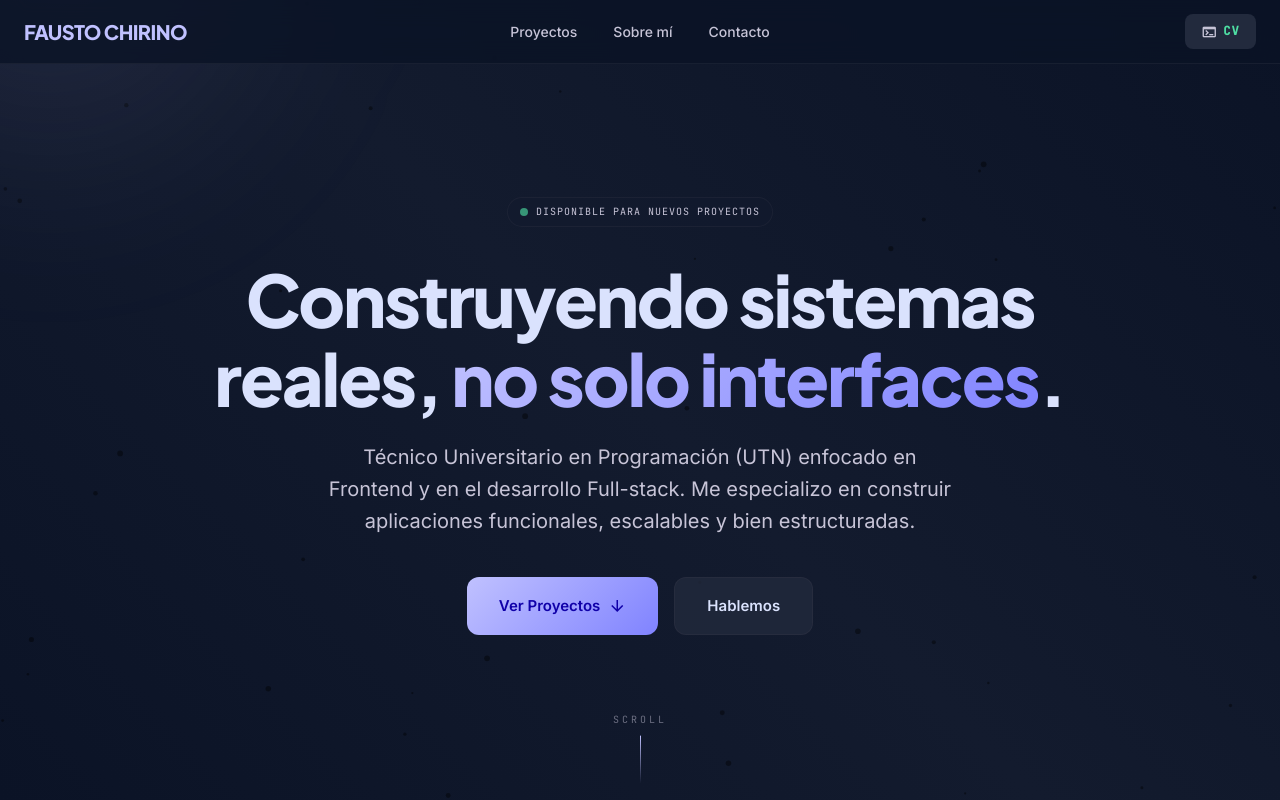
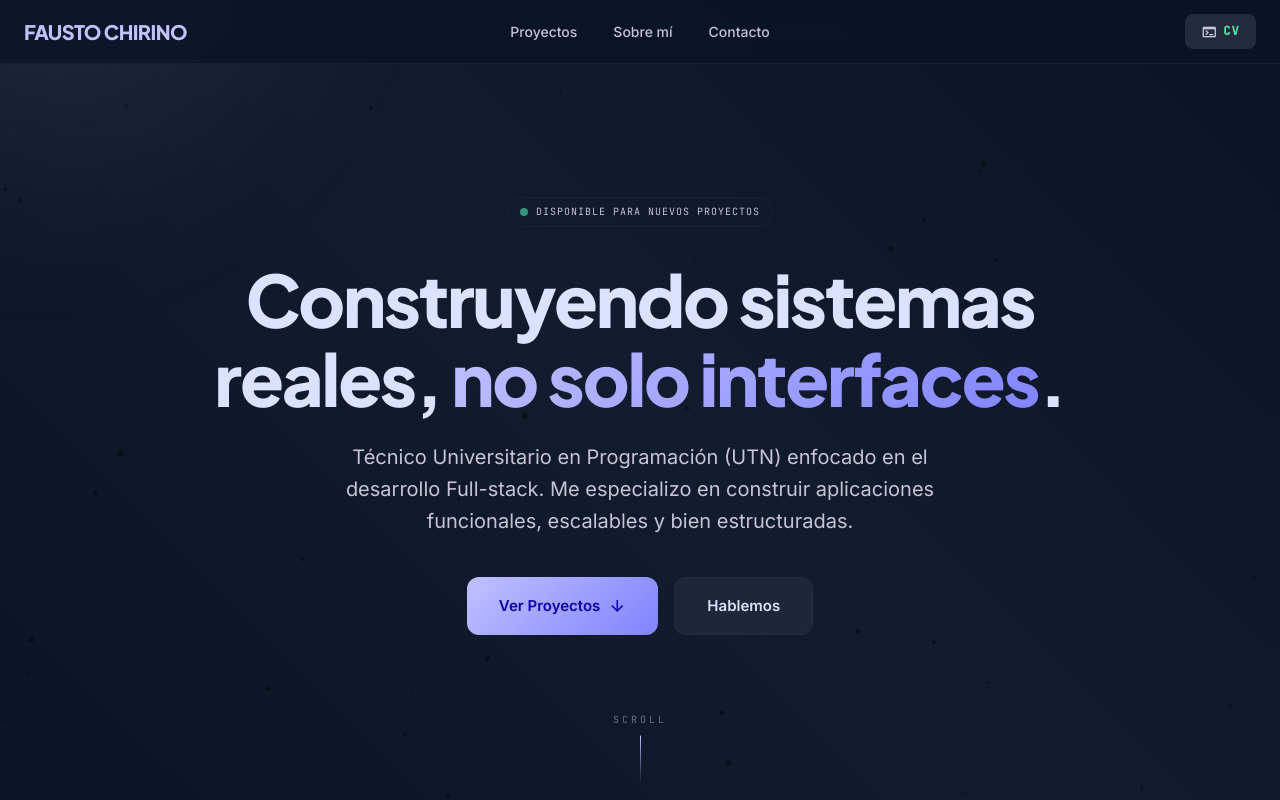
Before and after one commit to NogFait/PortaFolio, a React (Vite) app: page / in a window 1280 px wide. Shown: the top 800 px of the page. Built offline with nearby package versions, Linux system fonts and the light colour scheme.

Commit message:
fix: simplifica intro del hero a enfoque Full-stack

```diff
--- a/src/components/Hero.tsx
+++ b/src/components/Hero.tsx
@@ -211,7 +211,7 @@ const Hero = () => {
             animationDelay: '0.3s'
           }}
         >
-          Técnico Universitario en Programación (UTN) enfocado en Frontend y en el desarrollo Full-stack. Me especializo en construir aplicaciones funcionales, escalables y bien estructuradas.
+          Técnico Universitario en Programación (UTN) enfocado en el desarrollo Full-stack. Me especializo en construir aplicaciones funcionales, escalables y bien estructuradas.
         </motion.p>
 
         <div
```
